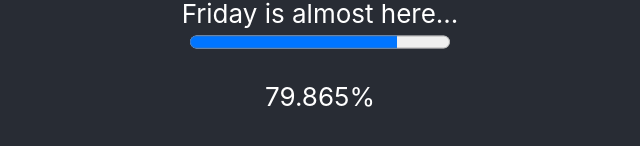
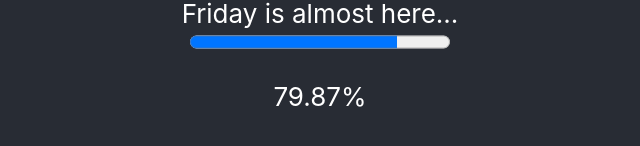
Before and after one commit to luca1388/we-loader, a React (Create React App) app: page / in a window 1280 px wide. Shown: the part 398-544 px from the top of the page, without its empty margins (320-960 px from the left). Built offline with nearby package versions, Linux system fonts and the light colour scheme.

Commit message:
Percentage updated every 10secs

```diff
--- a/src/App.js
+++ b/src/App.js
@@ -1,28 +1,45 @@
 import logo from "./logo.svg";
 import "./App.css";
 import { getFridayLoader } from "./date-utils";
+import useInterval from "./hooks/useInterval";
+import { useCallback, useEffect, useState } from "react";
+
+const REFRESH_INTERVAL = 10000;
 
 function App() {
-  const fridayLoader = getFridayLoader();
-  const percentage = new Intl.NumberFormat("default", {
-    style: "percent",
-    minimumFractionDigits: 2,
-    maximumFractionDigits: 3,
-  }).format(fridayLoader.percentageToFridayFromToday);
+  const [ratio, setRatio] = useState(0);
+  useInterval(() => {
+    const fridayLoader = getFridayLoader();
+    setRatio(fridayLoader.percentageToFridayFromToday);
+
+  }, REFRESH_INTERVAL);
+
+  useEffect(() => {
+    const fridayLoader = getFridayLoader();
+    setRatio(fridayLoader.percentageToFridayFromToday);
+  }, []);
+
+  const getPercentage = useCallback(() => {
+    return new Intl.NumberFormat("default", {
+      style: "percent",
+      minimumFractionDigits: 2,
+      maximumFractionDigits: 2,
+    }).format(ratio);
+  }, [ratio]);
 
   return (
     <div className="App">
       <header className="App-header">
         <h1>Weekend loader</h1>
-        <label for="weekend">{ fridayLoader.differenceInTime === 0 ? `TGIF!` : `Friday is almost here...`}</label>
+        <label for="weekend">{ ratio === 1 ? `TGIF!` : `Friday is almost here...`}</label>
         <progress
           id="weekend"
           max={1}
-          value={fridayLoader.percentageToFridayFromToday}
+          value={ratio}
         >
-          {percentage}
+          {getPercentage()}
         </progress>
-        <p>{percentage}</p>
+        <p>{getPercentage()}</p>
       </header>
     </div>
   );
--- /dev/null
+++ b/src/hooks/useInterval.js
@@ -0,0 +1,15 @@
+import { useEffect } from "react";
+
+const useInterval = (callback, delay) => {
+  useEffect(() => {
+    const interval = setInterval(() => {
+      callback();
+    }, delay);
+
+    return () => {
+      clearInterval(interval);
+    };
+  }, []);
+};
+
+export default useInterval;
```
